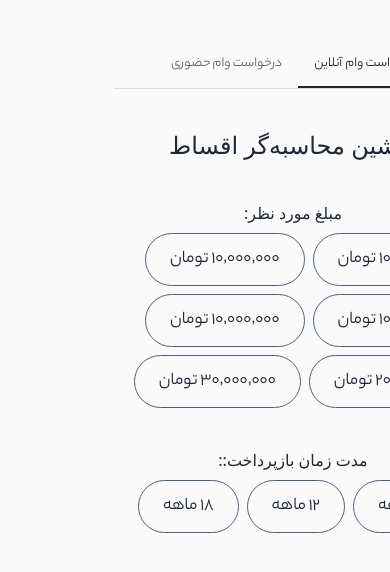
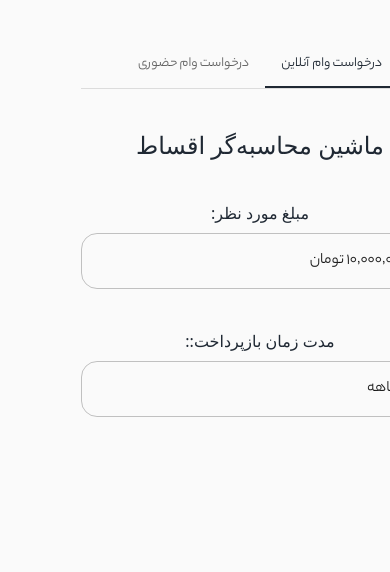
Before and after one commit to FahimeKhandan/technopay, a Next.js app: page / in a window 390 px wide. Shown: the top 572 px of the page. Built offline with nearby package versions, Linux system fonts and the light colour scheme.

Commit message:
add select component for mobile filter

```diff
--- a/app/components/Filters.tsx
+++ b/app/components/Filters.tsx
@@ -1,5 +1,12 @@
 "use client";
-import { Box, Chip, Grid2 } from "@mui/material";
+import {
+  Box,
+  Chip,
+  FormControl,
+  Grid2,
+  MenuItem,
+  Select
+} from "@mui/material";
 import { useState } from "react";
 
 interface Props {
@@ -8,16 +15,40 @@ interface Props {
 }
 
 const Filters = ({ title, options }: Props) => {
-  const [selectedFilter, setSelectedFilter] = useState<number | null>(null);
+  const [selectedFilter, setSelectedFilter] = useState<number>(0);
 
   const handleClick = (index: number) => {
-    console.log("clicked", index);
+    console.log(index);
     setSelectedFilter(index);
   };
 
   return (
-    <Box display="flex" flexDirection="column" alignItems="center" marginBottom={5}>
+    <Box
+      display="flex"
+      flexDirection="column"
+      alignItems="center"
+      marginBottom={5}
+      width="100%"
+    >
       <p className="mb-2 md:mb-4">{title}</p>
+      <FormControl dir="rtl" fullWidth sx={{ display: { md: "none" } }}>
+        <Select
+          dir="rtl"
+          value={selectedFilter}
+          onChange={({ target }) =>
+            handleClick(parseInt(target.value.toString()))
+          }
+          inputProps={{ "aria-label": "Without label" }}
+        >
+          {options.map((option, index) => (
+            <MenuItem key={index} value={index}>
+              {option}
+            </MenuItem>
+          ))}
+        </Select>
+      </FormControl>
+
+      <FormControl sx={{ display: { xs: "none", md: "block" } }}>
         <Grid2 container spacing={1} alignItems="center">
           {options.map((option, index) => (
             <Chip
@@ -29,6 +60,7 @@ const Filters = ({ title, options }: Props) => {
             ></Chip>
           ))}
         </Grid2>
+      </FormControl>
     </Box>
   );
 };
--- a/theme.ts
+++ b/theme.ts
@@ -10,6 +10,7 @@ const yekan = localFont({
 });
 
 const theme = createTheme({
+  direction: "rtl",
   palette: {
     // mode: "light",
     primary: {
@@ -38,7 +39,7 @@ const theme = createTheme({
                 borderRadius: "30px",
                 color: " var(--foreground)",
                 fontSize: "18px",
-                fontWeight:"400",
+                fontWeight: "400",
               },
             },
             {
@@ -56,6 +57,13 @@ const theme = createTheme({
         },
       },
     },
+    MuiSelect: {
+      styleOverrides: {
+        root: {
+          borderRadius: "16px",
+        },
+      },
+    },
   },
 });
 
```
Lines whose indentation alone changed are shown as unchanged.
